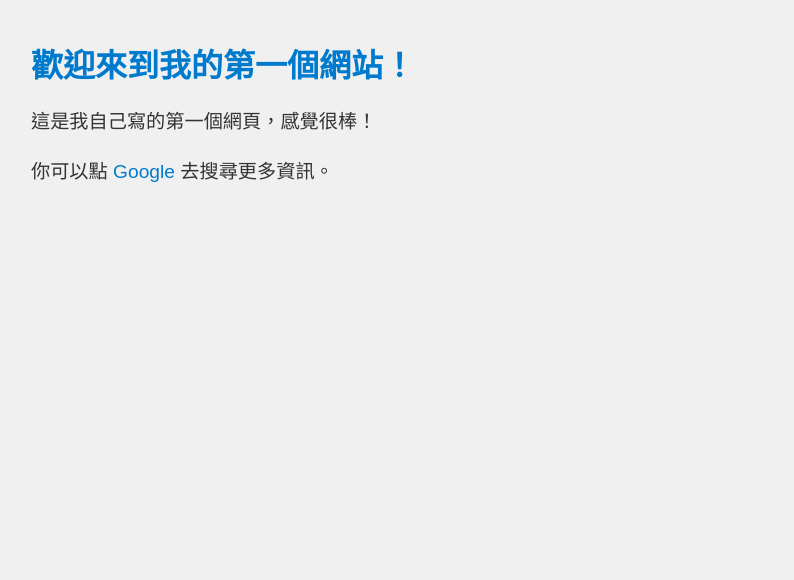
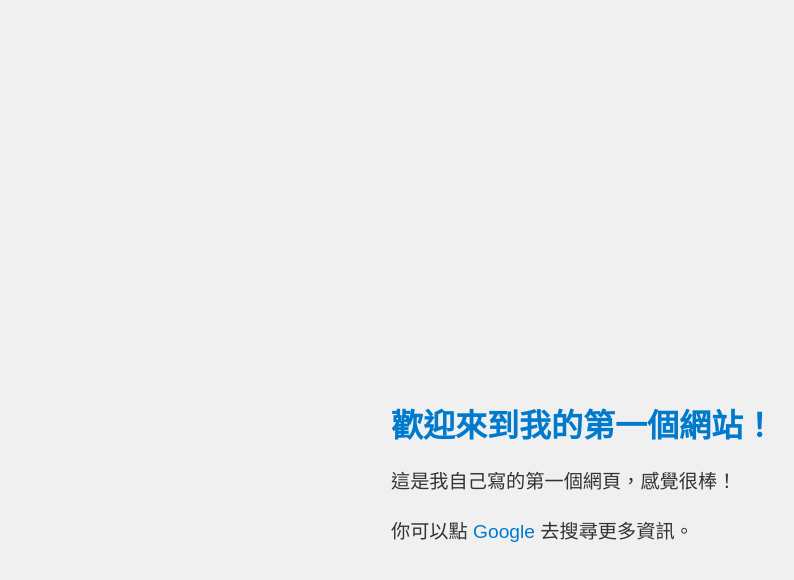
Before and after one commit to zoo0014/my-first-website, a plain HTML site: page index.html in a window 1280 px wide. Shown: the whole page, without its empty margins (9-803 px from the left). Drawn offline with Linux system fonts and the light colour scheme.

Commit message:
Update body margin in index.html
Increased the margin of the body element from 40px to 400px.

```diff
--- a/index.html
+++ b/index.html
@@ -6,7 +6,7 @@
     <style>
         body {
             font-family: Arial, sans-serif;
-            margin: 40px;
+            margin: 400px;
             background-color: #f0f0f0;
             color: #333;
         }
```
